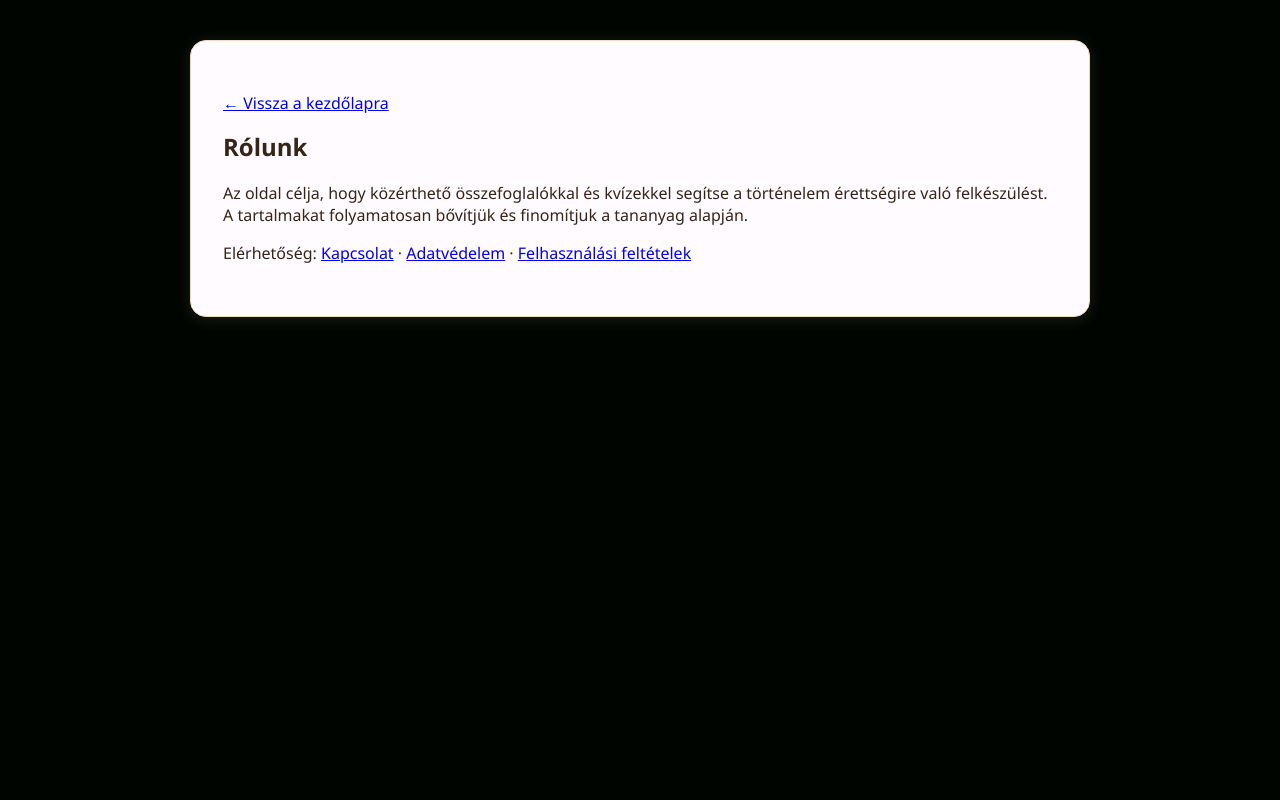
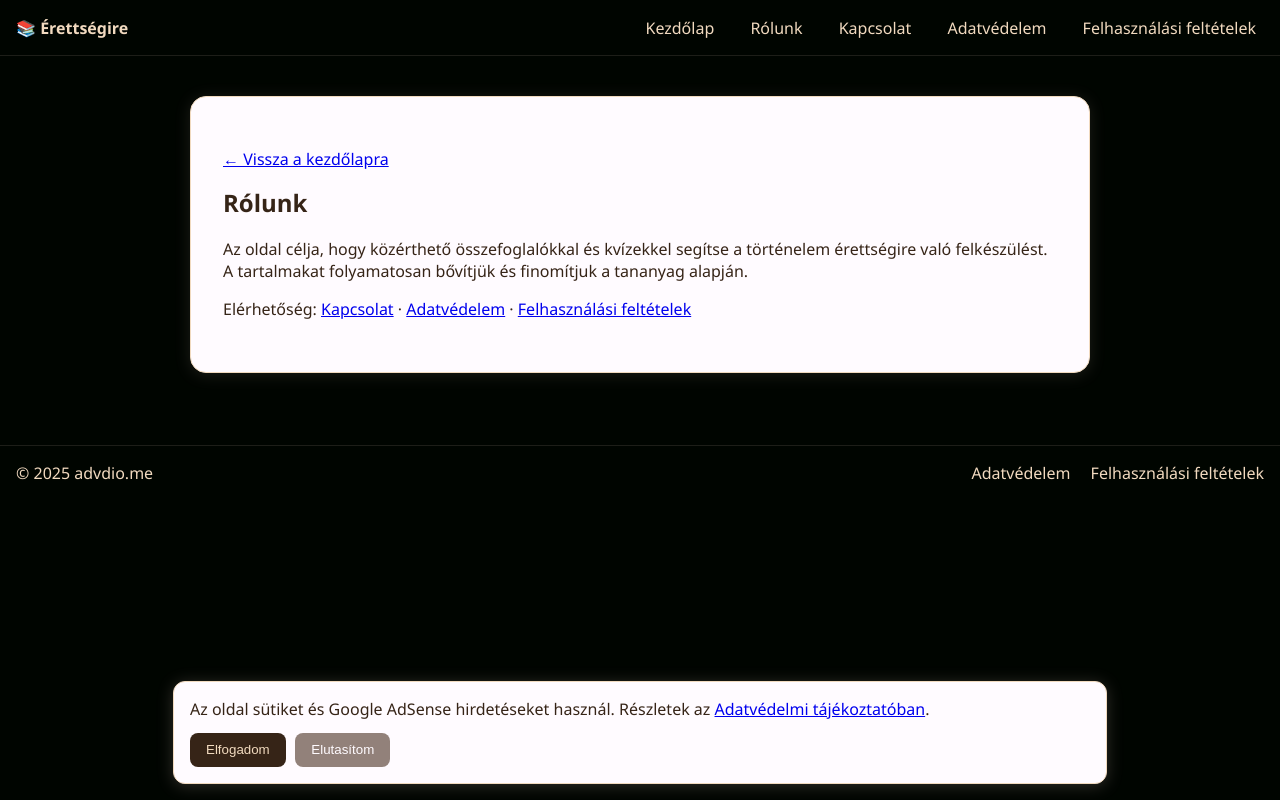
Before and after one commit to tamasbakro/tori, a plain HTML site: page about.html in a window 1280 px wide. Drawn offline with Linux system fonts and the light colour scheme.

Commit message:
Update about.html

```diff
--- a/about.html
+++ b/about.html
@@ -4,10 +4,20 @@
   <meta charset="UTF-8">
   <meta name="viewport" content="width=device-width, initial-scale=1">
   <meta name="robots" content="index, follow">
-  <title>Rólunk – Bellának Érettségire</title>
+  <title>Rólunk – Érettségire</title>
   <link rel="stylesheet" href="style.css">
 </head>
 <body>
+  <header class="site-header">
+    <div class="site-brand">📚 Érettségire</div>
+    <nav class="site-nav">
+      <a href="index.html">Kezdőlap</a>
+      <a href="about.html">Rólunk</a>
+      <a href="contact.html">Kapcsolat</a>
+      <a href="privacy.html">Adatvédelem</a>
+      <a href="terms.html">Felhasználási feltételek</a>
+    </nav>
+  </header>
   <main id="content">
     <div class="card">
       <p><a href="index.html">← Vissza a kezdőlapra</a></p>
@@ -16,5 +26,42 @@
       <p>Elérhetőség: <a href="contact.html">Kapcsolat</a> · <a href="privacy.html">Adatvédelem</a> · <a href="terms.html">Felhasználási feltételek</a></p>
     </div>
   </main>
+  <footer class="site-footer">
+    <div>© <span id="year"></span> advdio.me</div>
+    <div class="footer-links">
+      <a href="privacy.html">Adatvédelem</a>
+      <a href="terms.html">Felhasználási feltételek</a>
+    </div>
+  </footer>
+  <div id="cookie-banner" class="cookie-banner" hidden>
+    <p>Az oldal sütiket és Google AdSense hirdetéseket használ. Részletek az
+      <a href="privacy.html">Adatvédelmi tájékoztatóban</a>.
+    </p>
+    <div class="cookie-actions">
+      <button id="cookie-accept">Elfogadom</button>
+      <button id="cookie-decline" class="secondary">Elutasítom</button>
+    </div>
+  </div>
+  <script>
+    (function(){
+      var y=document.getElementById('year'); if(y){ y.textContent=new Date().getFullYear(); }
+      var key='consent.ads';
+      function hasConsent(){ return localStorage.getItem(key)==='yes'; }
+      function setConsent(v){ localStorage.setItem(key, v?'yes':'no'); }
+      function loadAds(){
+        if(document.querySelector('script[data-adsbygoogle]')) return;
+        var s=document.createElement('script');
+        s.async=true; s.setAttribute('data-adsbygoogle','true');
+        s.src='https://pagead2.googlesyndication.com/pagead/js/adsbygoogle.js?client=ca-pub-5183890456253667';
+        s.crossOrigin='anonymous'; document.head.appendChild(s);
+      }
+      var banner=document.getElementById('cookie-banner');
+      var accept=document.getElementById('cookie-accept');
+      var decline=document.getElementById('cookie-decline');
+      if(hasConsent()){ loadAds(); } else if(banner){ banner.hidden=false; }
+      accept && accept.addEventListener('click',function(){ localStorage.setItem('consent.ads','yes'); banner.hidden=true; loadAds(); });
+      decline && decline.addEventListener('click',function(){ localStorage.setItem('consent.ads','no'); banner.hidden=true; });
+    })();
+  </script>
 </body>
 </html>
```
